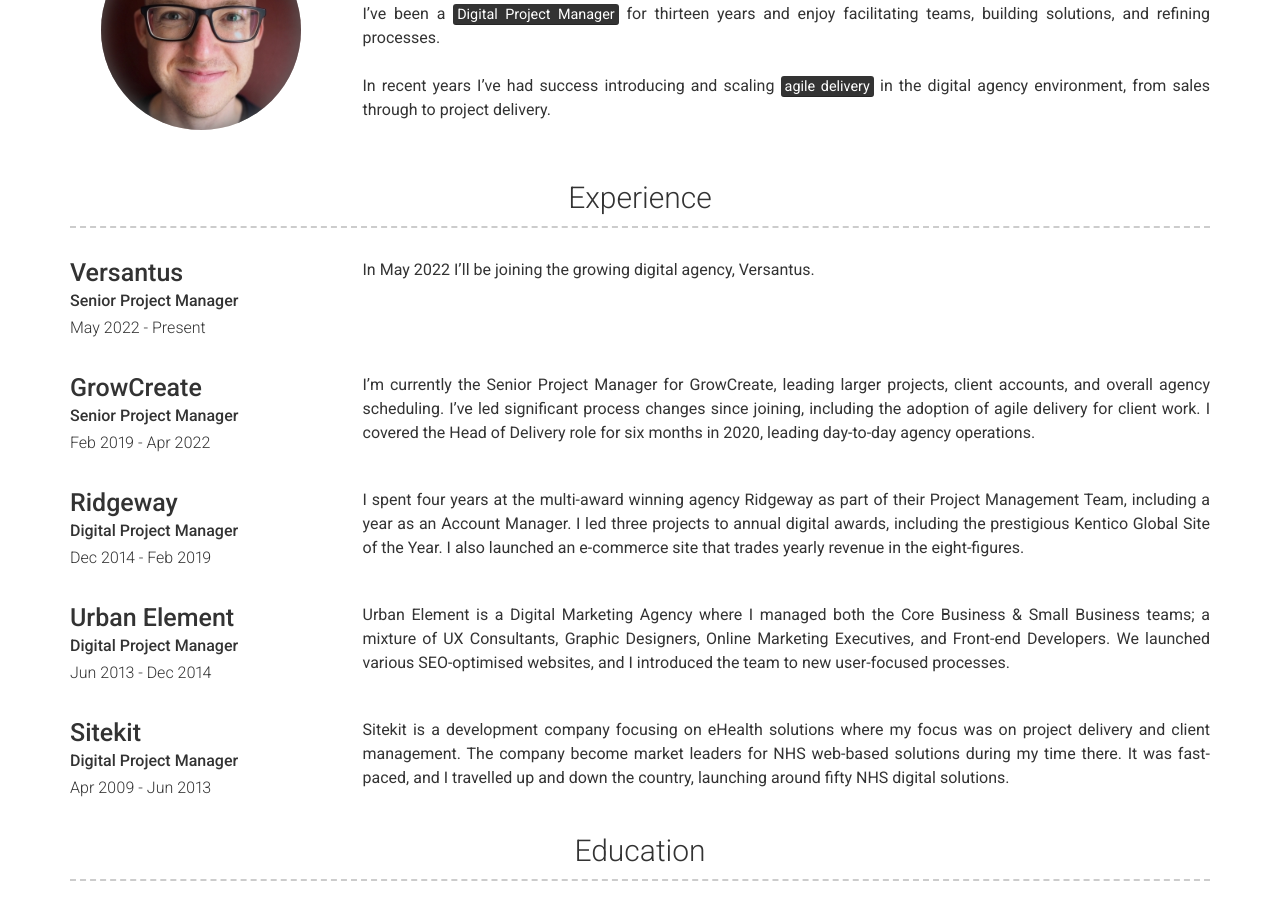
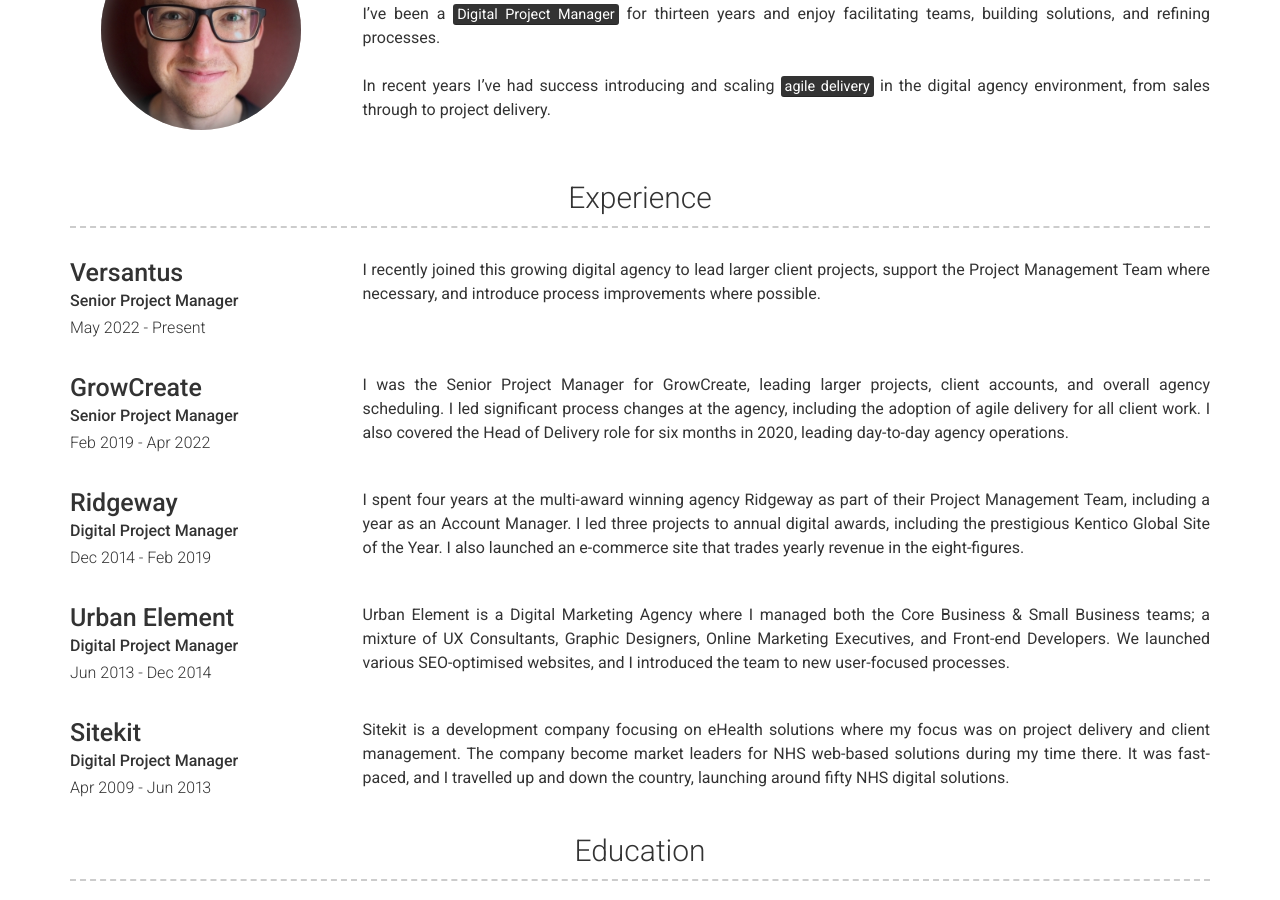
Before and after one commit to csgdavidson/Charlie-Davidson2, a Jekyll site: the page built from index.md, in a window 1280 px wide and 900 px high, scrolled down 349 px. Built offline with Jekyll 4.4.1, drawn with Linux system fonts in a browser that asks for light colours; nearby versions of some CDN libraries.

Commit message:
Update experience.yml

```diff
--- a/_data/experience.yml
+++ b/_data/experience.yml
@@ -4,12 +4,12 @@
   job_title: Senior Project Manager
   dates: May 2022 - Present
   description:
-    In May 2022 I'll be joining the growing digital agency, Versantus.
+    I recently joined this growing digital agency to lead larger client projects, support the Project Management Team where necessary, and introduce process improvements where possible.
 - company: GrowCreate
   job_title: Senior Project Manager
   dates: Feb 2019 - Apr 2022
   description:
-    I’m currently the Senior Project Manager for GrowCreate, leading larger projects, client accounts, and overall agency scheduling. I’ve led significant process changes since joining, including the adoption of agile delivery for client work. I covered the Head of Delivery role for six months in 2020, leading day-to-day agency operations.
+    I was the Senior Project Manager for GrowCreate, leading larger projects, client accounts, and overall agency scheduling. I led significant process changes at the agency, including the adoption of agile delivery for all client work. I also covered the Head of Delivery role for six months in 2020, leading day-to-day agency operations.
 - company: Ridgeway
   job_title: Digital Project Manager
   dates: Dec 2014 - Feb 2019
```
